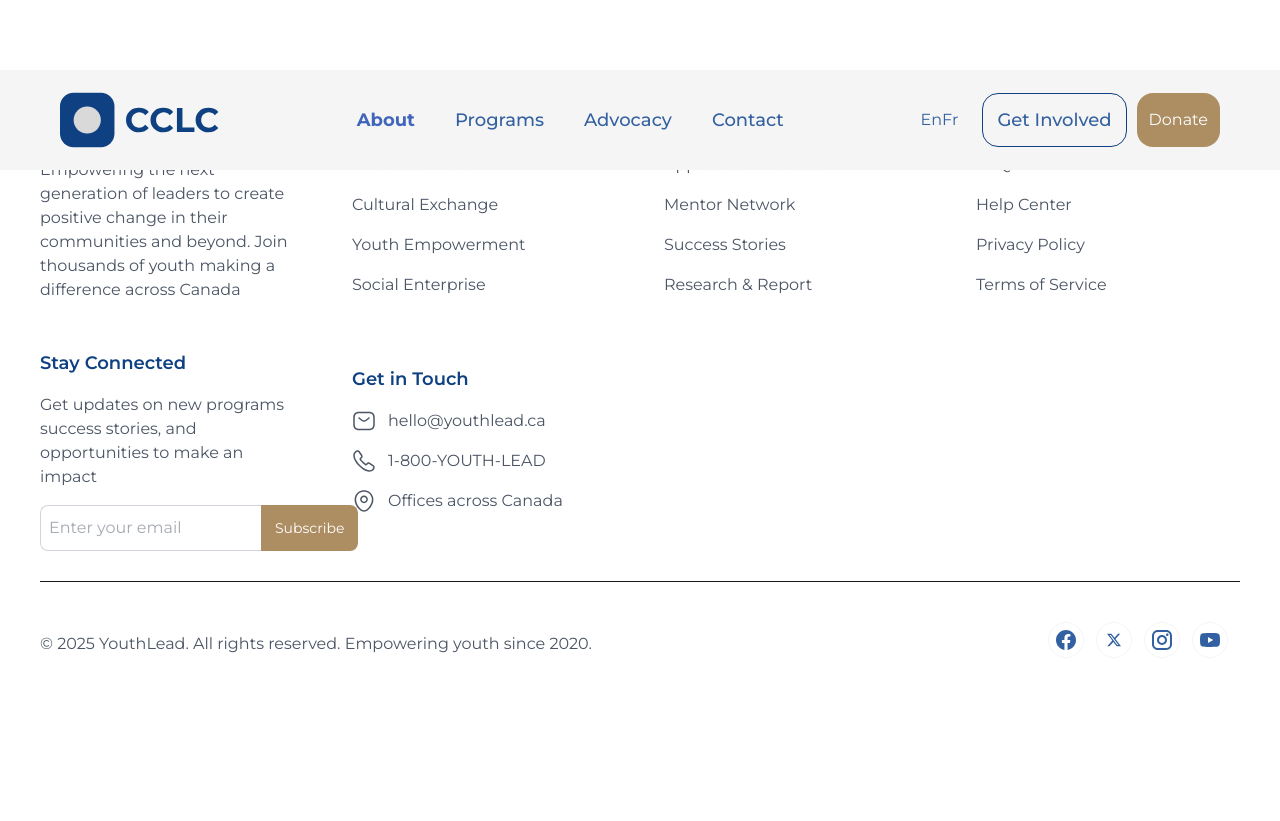
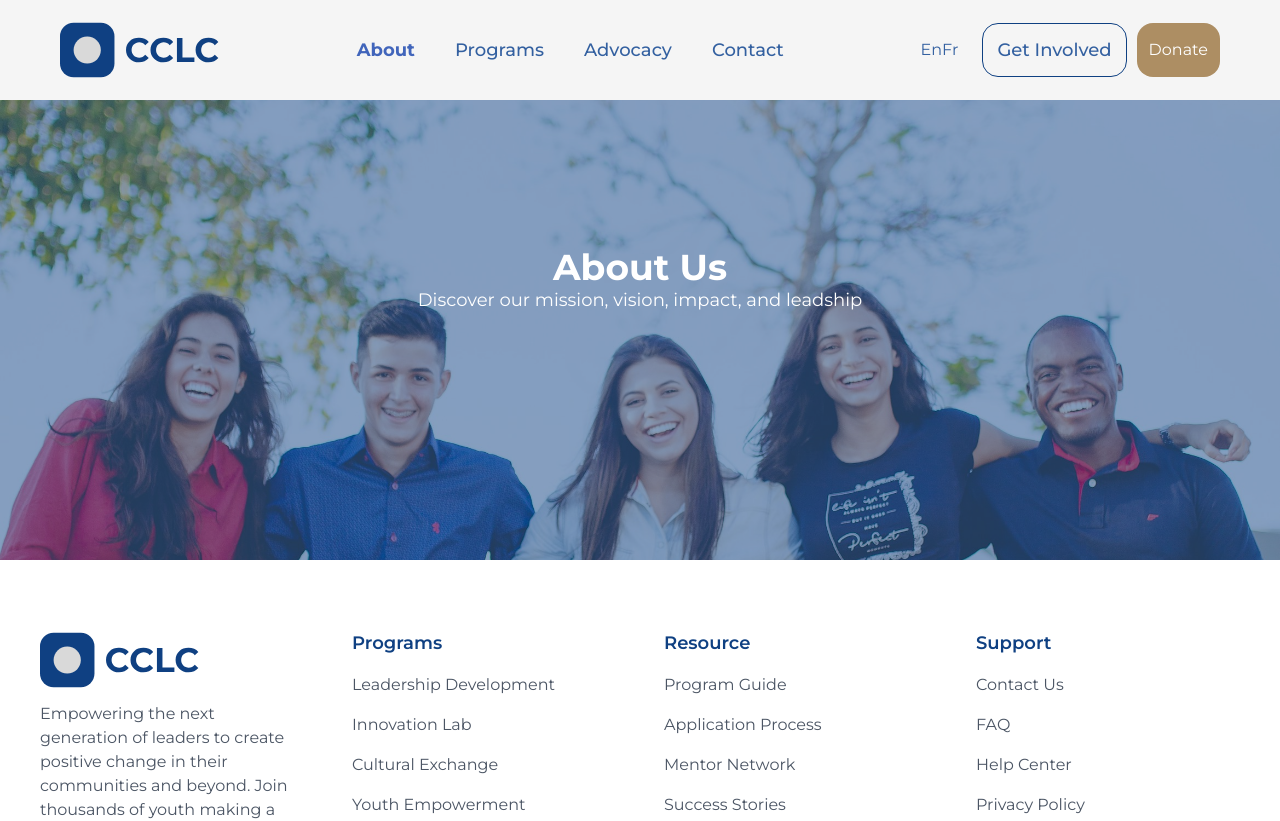
Before and after one commit to daisybuildup/BlackBuildup-Website-, a Next.js app: page /about in a window 1280 px wide. Shown: the top 821 px of the page. Built offline with nearby package versions, Linux system fonts and the light colour scheme.

Commit message:
adjusted footer logo and added about us page

```diff
--- a/src/app/about/page.jsx
+++ b/src/app/about/page.jsx
@@ -1,11 +1,30 @@
+'use client'
+
 import React from 'react'
+import { Typewriter } from 'react-simple-typewriter'
 
-const page = () => {
+const Page = () => {
+
+
   return (
-    <div>
+   <div className="relative md:h-[70vh] h-[60vh] bg-[url('/about.jpg')] bg-cover bg-center">
+    {/* Overlay */}
+    <div className="absolute inset-0 bg-[#0F4082]/50"></div>
 
+    {/* Content */}
+    <div className="relative flex flex-col text-center px-5 items-center justify-center h-full">
+      <h1 className="text-white md:text-4xl text-[30px] font-bold">About Us</h1>
+      <p className='text-white md:text-[18px]'><Typewriter
+        words={['Discover our mission, vision, impact, and leadship']}
+        loop={1} // only once
+        cursor={false} // no blinking cursor
+        typeSpeed={40}
+        deleteSpeed={0}
+        delaySpeed={1000}
+      /></p>
     </div>
+  </div>
   )
 }
 
-export default page
+export default Page
--- a/src/app/component/footer.jsx
+++ b/src/app/component/footer.jsx
@@ -11,8 +11,8 @@ const footer = () => {
    <footer className='w-full xl:px-10 px-4 md:px-7  '>
     <div className=' grid   grid-cols-1  md:grid-cols-2 lg:grid-cols-3  xl:grid-cols-4 2xl:grid-cols-4 gap-6 lg:gap-8 xl:gap-12 mt-[70px]  justify-center items-start  text-[#4B5564]'>
        <div className=' h-auto '>
-         <Image src='/cclclogo.svg' alt='logo' width={188} height={64}/>
-         <p className='pt-6 h-auto'>Empowering the next generation of leaders to create positive change in their communities and beyond. Join thousands of youth making a difference across Canada</p>
+         <Image src='/cclclogo.svg' alt='logo'width={160} height={64} className='md:w-[160px] md:h-[60px] w-[120px] h-[50px]'/>
+         <p className='pt-3 h-auto'>Empowering the next generation of leaders to create positive change in their communities and beyond. Join thousands of youth making a difference across Canada</p>
         </div>
         <div className='  h-auto'>
             <h1 className='font-semibold text-[#0F4082] text-[18px]'>Programs</h1>
```
Also changed, not shown: public/about.jpg (added).
